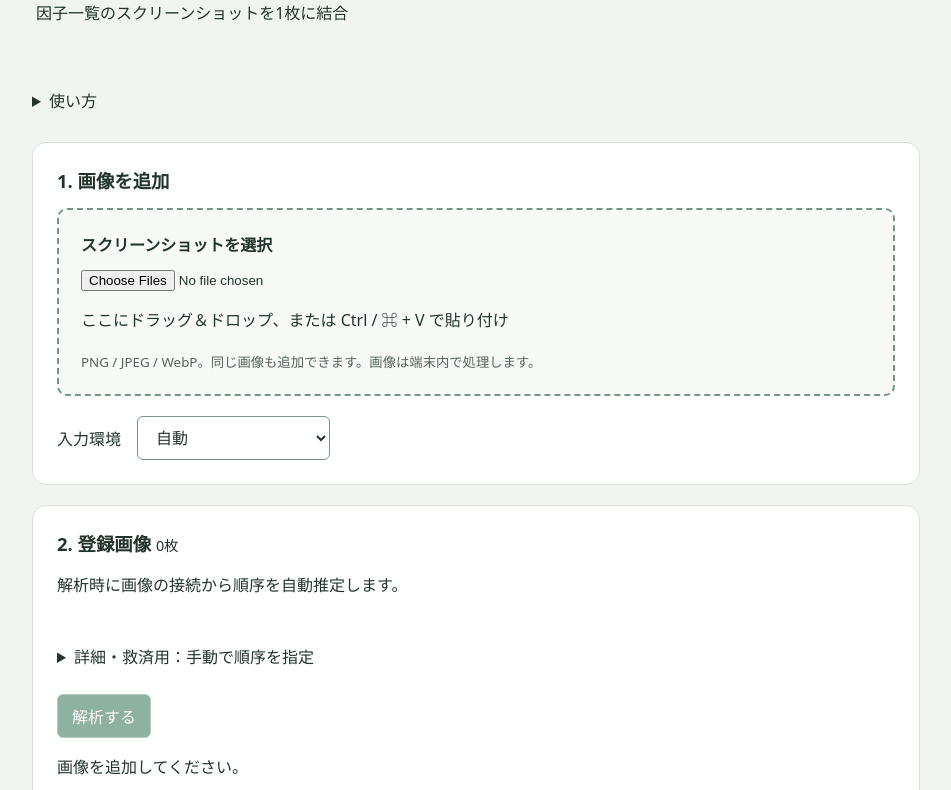
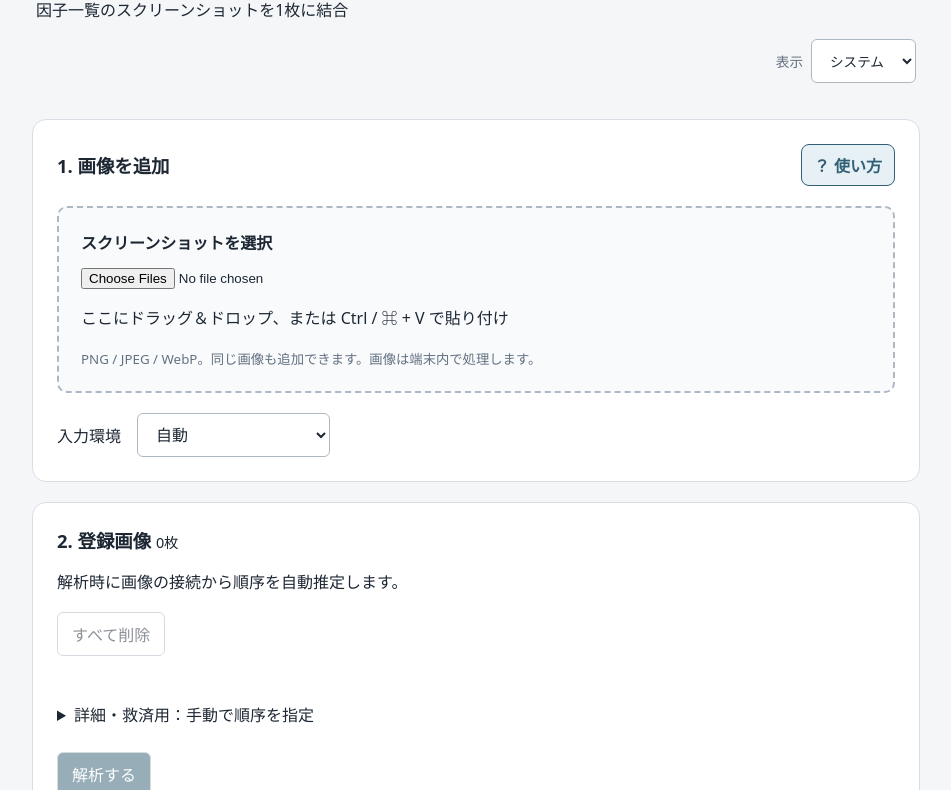
Before and after one commit to tom0-shibi/uma-factor-stitcher, a website with bundled scripts: page index.html in a window 1280 px wide. Shown: the part 149-939 px from the top of the page, without its empty margins (164-1115 px from the left). Built offline with nearby package versions, Linux system fonts and the light colour scheme.

Commit message:
Polish Phase A UI with bulk removal and Checker styling

```diff
--- a/assets/css/style.css
+++ b/assets/css/style.css
@@ -1,5 +1,47 @@
+:root {
+  color-scheme: light;
+  --color-bg: #f4f6f8;
+  --color-surface: #ffffff;
+  --color-surface-soft: #f8fafc;
+  --color-surface-raised: #ffffff;
+  --color-text: #1d2733;
+  --color-text-secondary: #465465;
+  --color-text-muted: #647181;
+  --color-border: #d8dee6;
+  --color-border-strong: #aeb8c5;
+  --color-primary: #315f75;
+  --color-primary-hover: #274e60;
+  --color-primary-soft: #e7f0f4;
+  --color-primary-foreground: #ffffff;
+  --color-focus: #62a8c6;
+  --color-success: #18794e;
+  --color-warning: #8a5b00;
+  --shadow-md: 0 8px 24px rgba(23, 35, 48, 0.1);
+  --radius-sm: 8px;
+  --radius-md: 12px;
+}
+:root[data-theme="dark"] {
+  color-scheme: dark;
+  --color-bg: #181b22;
+  --color-surface: #22262f;
+  --color-surface-soft: #272c35;
+  --color-surface-raised: #2d323d;
+  --color-text: #e9ecf2;
+  --color-text-secondary: #c5cad4;
+  --color-text-muted: #a1a8b4;
+  --color-border: #3a414e;
+  --color-border-strong: #566171;
+  --color-primary: #8aafe8;
+  --color-primary-hover: #a2c0ee;
+  --color-primary-soft: #29384f;
+  --color-primary-foreground: #17202d;
+  --color-focus: #91b8f3;
+  --color-success: #74d6a5;
+  --color-warning: #e7a958;
+  --shadow-md: 0 10px 28px rgba(0, 0, 0, 0.28);
+}
 * { box-sizing: border-box; }
-:root { color-scheme: light; font-family: system-ui, sans-serif; color: #21352d; background: #f1f5f2; }
+:root { font-family: system-ui, sans-serif; color: var(--color-text); background: var(--color-bg); }
 body { margin: 0; }
 main { max-width: 920px; margin: auto; padding: 24px 16px 60px; }
 header { padding: 16px 4px; }
@@ -7,23 +49,23 @@ h1 { font-size: clamp(1.5rem, 5vw, 2rem); margin: 8px 0; }
 h2 { font-size: 1.15rem; margin-top: 0; }
 h3 { font-size: 1rem; }
 p { line-height: 1.65; }
-.eyebrow, .note, small { color: #53665b; }
+.eyebrow, .note, small { color: var(--color-text-muted); }
 .eyebrow { font-size: .8rem; letter-spacing: .08em; }
-section { background: white; padding: 24px; margin: 20px 0; border: 1px solid #d6e2d8; border-radius: 14px; }
-#drop-zone { border: 2px dashed #739782; padding: 22px; border-radius: 10px; background: #f7faf7; }
-#drop-zone.dragging { background: #ddf0e3; border-color: #17603b; }
+section { background: var(--color-surface); padding: 24px; margin: 20px 0; border: 1px solid var(--color-border); border-radius: 14px; }
+#drop-zone { border: 2px dashed var(--color-border-strong); padding: 22px; border-radius: 10px; background: var(--color-surface-soft); }
+#drop-zone.dragging { background: var(--color-primary-soft); border-color: var(--color-primary); }
 input[type=file] { display: block; max-width: 100%; margin: 14px 0; }
 .file-label { font-weight: 650; }
 .environment { display: flex; gap: 16px; align-items: center; margin-top: 20px; }
-button, select { font: inherit; min-height: 44px; padding: 8px 14px; border-radius: 6px; border: 1px solid #789683; background: white; color: #21352d; }
+button, select { font: inherit; min-height: 44px; padding: 8px 14px; border-radius: 6px; border: 1px solid var(--color-border-strong); background: var(--color-surface); color: var(--color-text); }
 button { cursor: pointer; }
 button:disabled { opacity: .5; cursor: default; }
-button:focus-visible, select:focus-visible, input:focus-visible { outline: 3px solid #1c6abd; outline-offset: 3px; }
-#analyze { background: #216844; color: white; }
+button:focus-visible, select:focus-visible, input:focus-visible { outline: 3px solid var(--color-focus); outline-offset: 3px; }
+#analyze { background: var(--color-primary); color: var(--color-primary-foreground); }
 #frame-count { font-weight: normal; font-size: .9rem; }
-#frame-list { list-style: none; padding: 0; display: grid; grid-template-columns: repeat(auto-fit, minmax(min(100%, 225px), 1fr)); gap: 12px; }
-.frame { display: grid; grid-template-columns: 56px minmax(0, 1fr); align-items: center; gap: 10px; padding: 12px; border: 1px solid #e2e8e3; border-radius: 8px; }
-.frame img { width: 56px; height: 64px; object-fit: contain; background: #eff2f0; }
+#frame-list { list-style: none; padding: 0; display: grid; grid-template-columns: repeat(auto-fill, minmax(min(100%, 225px), 1fr)); gap: 12px; }
+.frame { display: grid; grid-template-columns: 56px minmax(0, 1fr); align-items: center; gap: 10px; padding: 12px; border: 1px solid var(--color-border); border-radius: 8px; }
+.frame img { width: 56px; height: 64px; object-fit: contain; background: var(--color-surface-soft); }
 .frame-info { min-width: 0; overflow-wrap: anywhere; font-size: .85rem; }
 .frame-info small { display: block; margin-top: 5px; }
 .frame-actions { display: flex; gap: 6px; flex-wrap: wrap; grid-column: 1 / -1; justify-content: flex-end; }
@@ -31,15 +73,29 @@ button:focus-visible, select:focus-visible, input:focus-visible { outline: 3px s
 #copy-status { display: inline-block; margin: 8px; font-size: .9rem; }
 #message { overflow-wrap: anywhere; }
 #connections { padding-left: 22px; line-height: 2; overflow-wrap: anywhere; }
-.confirmed { color: #17613a; }
-.review, .unresolved { color: #854600; }
-#preview { overflow: auto; max-height: 80vh; background: #e5e9e6; }
+.confirmed { color: var(--color-success); }
+.review, .unresolved { color: var(--color-warning); }
+#preview { overflow: auto; max-height: 80vh; background: var(--color-surface-soft); }
 #preview canvas { display: block; width: 100%; height: auto; }
 details { margin-top: 20px; }
 summary { cursor: pointer; padding: 10px 0; }
-pre { max-height: 420px; overflow: auto; font-size: 12px; background: #f1f5f2; padding: 12px; }
+pre { max-height: 420px; overflow: auto; font-size: 12px; background: var(--color-bg); padding: 12px; }
 [hidden] { display: none !important; }
 @media (max-width: 560px) {
   section { padding: 16px; }
   #analyze { width: 100%; }
 }
+
+header { position: relative; }
+.theme-control { display: flex; justify-content: flex-end; align-items: center; gap: 8px; font-size: .85rem; color: var(--color-text-muted); }
+.section-heading { display: flex; justify-content: space-between; align-items: center; gap: 12px; }
+.section-heading h2 { margin: 0; }
+.inline-help { position: relative; flex: 0 0 auto; margin: 0; }
+.inline-help summary { padding: 8px 12px; background: var(--color-primary-soft); border: 1px solid var(--color-primary); border-radius: var(--radius-sm); color: var(--color-primary); font-weight: 650; list-style: none; }
+.inline-help summary::-webkit-details-marker { display: none; }
+.inline-help-content { position: absolute; z-index: 10; top: calc(100% + 8px); right: 0; width: min(360px, calc(100vw - 64px)); max-height: 70vh; overflow: auto; padding: 14px 16px; background: var(--color-surface-raised); border: 1px solid var(--color-border); border-radius: var(--radius-md); box-shadow: var(--shadow-md); color: var(--color-text-muted); font-size: 14px; }
+.inline-help-content ol, .inline-help-content ul { padding-left: 1.4em; }
+summary:focus-visible { outline: 3px solid var(--color-focus); outline-offset: 2px; }
+button:not(:disabled):hover { border-color: var(--color-primary); }
+#analyze:not(:disabled):hover { background: var(--color-primary-hover); }
+#drop-zone { margin-top: 20px; }
--- a/assets/js/app.js
+++ b/assets/js/app.js
@@ -9,6 +9,7 @@ import { planStitch, renderStitch } from './stitch/stitch-engine.js';
 import { renderFrames, renderResults, renderFailure } from './ui/ui.js';
 
 const frames = [];
+const clearButton = document.querySelector('#clear-frames');
 const analyzeButton = document.querySelector('#analyze');
 const environment = document.querySelector('#environment');
 const message = document.querySelector('#message');
@@ -34,6 +35,7 @@ function invalidate() {
 function refresh() {
   const busy = pendingLoads > 0 || analyzing;
   analyzeButton.disabled = busy || !frames.length;
+  clearButton.disabled = busy || !frames.length;
   environment.disabled = busy;
   manualOrder.disabled = busy;
   fixtureButton.disabled = busy;
@@ -146,6 +148,15 @@ async function analyze() {
 installImageInput(document.querySelector('#image-files'), document.querySelector('#drop-zone'), addFiles);
 installClipboardInput(document, addFiles);
 analyzeButton.addEventListener('click', analyze);
+clearButton.addEventListener('click', () => {
+  if (pendingLoads || analyzing) return;
+  frames.forEach(releaseImage);
+  frames.length = 0;
+  manualOrder.checked = false;
+  invalidate();
+  refresh();
+  message.textContent = '画像を追加してください。';
+});
 fixtureButton.addEventListener('click', () => {
   if (!pendingLoads && !analyzing) queueFiles(loadDebugFixtureFiles, true);
 });
--- /dev/null
+++ b/assets/js/ui/theme.js
@@ -0,0 +1,21 @@
+// Match Checker's system/light/dark preference without sharing its saved setting.
+(() => {
+  const key = 'uma-factor-stitcher:theme:v1';
+  const system = window.matchMedia('(prefers-color-scheme: dark)');
+  const select = document.querySelector('#theme-select');
+  let preference = 'system';
+  try { preference = localStorage.getItem(key) || 'system'; } catch {}
+  if (!['system', 'light', 'dark'].includes(preference)) preference = 'system';
+  const apply = () => {
+    document.documentElement.dataset.theme = preference === 'system' ? (system.matches ? 'dark' : 'light') : preference;
+    document.documentElement.dataset.themePreference = preference;
+  };
+  select.value = preference;
+  select.addEventListener('change', () => {
+    preference = select.value;
+    apply();
+    try { localStorage.setItem(key, preference); } catch {}
+  });
+  system.addEventListener('change', apply);
+  apply();
+})();
--- a/index.html
+++ b/index.html
@@ -3,15 +3,18 @@
 <head>
   <meta charset="UTF-8">
   <meta name="viewport" content="width=device-width, initial-scale=1.0">
-  <title>ウマ娘 因子一覧メーカー</title>
+  <title>Uma Factor Stitcher</title>
   <link rel="stylesheet" href="assets/css/style.css">
+  <script src="assets/js/ui/theme.js" defer></script>
   <script type="module" src="assets/js/app.js"></script>
 </head>
 <body>
   <main>
-    <header><p class="eyebrow">Phase A · 公開テスト版</p><h1>ウマ娘 因子一覧メーカー</h1><p>因子一覧のスクリーンショットを1枚に結合</p></header>
-    <details id="usage">
-      <summary>使い方</summary>
+    <header><p class="eyebrow">Phase A · 公開テスト版</p><h1>Uma Factor Stitcher</h1><p>因子一覧のスクリーンショットを1枚に結合</p><label class="theme-control">表示 <select id="theme-select" aria-label="表示テーマ"><option value="system">システム</option><option value="light">ライト</option><option value="dark">ダーク</option></select></label></header>
+    <section aria-labelledby="input-heading">
+      <div class="section-heading"><h2 id="input-heading">1. 画像を追加</h2>    <details id="usage" class="inline-help">
+      <summary>？ 使い方</summary>
+      <div class="inline-help-content">
       <ol>
         <li>ウマ娘の因子一覧をスクロールしながら複数枚撮影</li>
         <li>撮影した画像をまとめて追加</li>
@@ -25,9 +28,9 @@
         <li>複数画像をまとめて追加できます。</li>
         <li>画像の順番は自動判定するため、通常は手動で並べる必要はありません。</li>
       </ul>
+      </div>
     </details>
-    <section aria-labelledby="input-heading">
-      <h2 id="input-heading">1. 画像を追加</h2>
+</div>
       <div id="drop-zone">
         <label class="file-label" for="image-files">スクリーンショットを選択</label>
         <input id="image-files" type="file" accept="image/png,image/jpeg,image/webp" multiple>
@@ -41,6 +44,7 @@
     <section aria-labelledby="frames-heading">
       <h2 id="frames-heading">2. 登録画像 <span id="frame-count">0枚</span></h2>
       <p>解析時に画像の接続から順序を自動推定します。</p>
+      <button id="clear-frames" type="button" disabled>すべて削除</button>
       <ol id="frame-list"></ol>
       <details>
         <summary>詳細・救済用：手動で順序を指定</summary>
@@ -58,13 +62,14 @@
     </section>
     <details id="developer-debug">
       <summary>開発者向け / Debug</summary>
-      <details>
-        <summary>開発用：実画像Debug Fixture</summary>
+      <div>
+        <h3>開発用：実画像Debug Fixture</h3>
         <p class="note">提供された連続スクリーンショット8枚を読み込みます。既存の登録画像はこのセットに置き換わります。読み込み後は通常と同じ解析を実行します。</p>
         <button id="load-debug-fixtures" type="button">デバッグ画像を読み込む</button>
-      </details>
+      </div>
       <p class="note">問題報告には元画像・結合結果のスクリーンショット・「ログをコピー」で取得した要約ログを添えてください。</p>
       <div id="debug-result" hidden>
+        <h3>Debugログ</h3>
         <p id="order-note"></p>
         <ul id="connections"></ul>
       <p class="note">確定した接続だけ重複を除去します。「要確認」「未解決」はスクロール内容を残すため、その箇所に重複が残ります。共通の固定UIを検出できた場合は、先頭のヘッダーと末尾のフッターを各1回だけ描画します。</p>
```
Also changed, not shown: tests/public-ui.test.mjs (+1 -1 lines), tests/ui-finish.test.mjs (added, +84 -0 lines).
